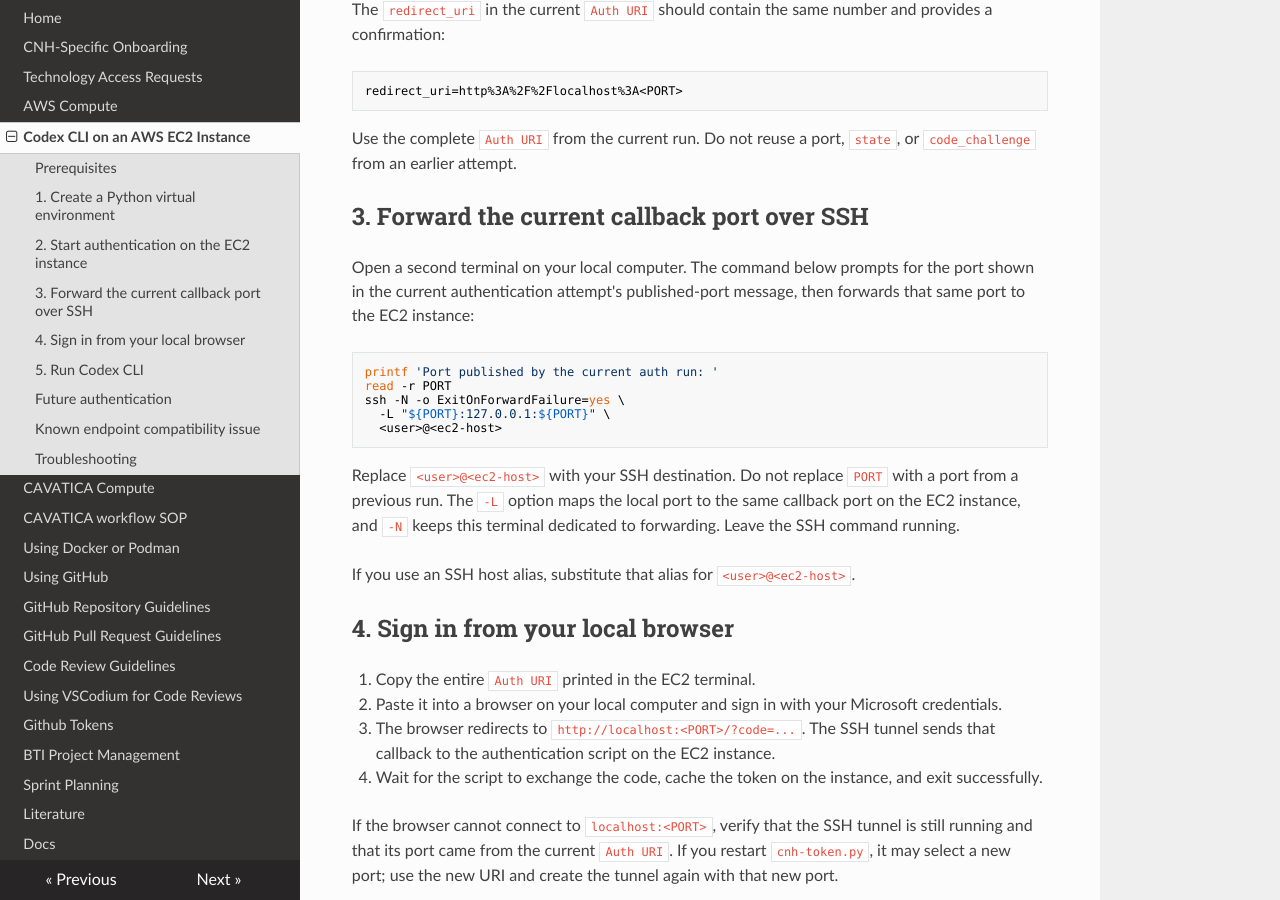
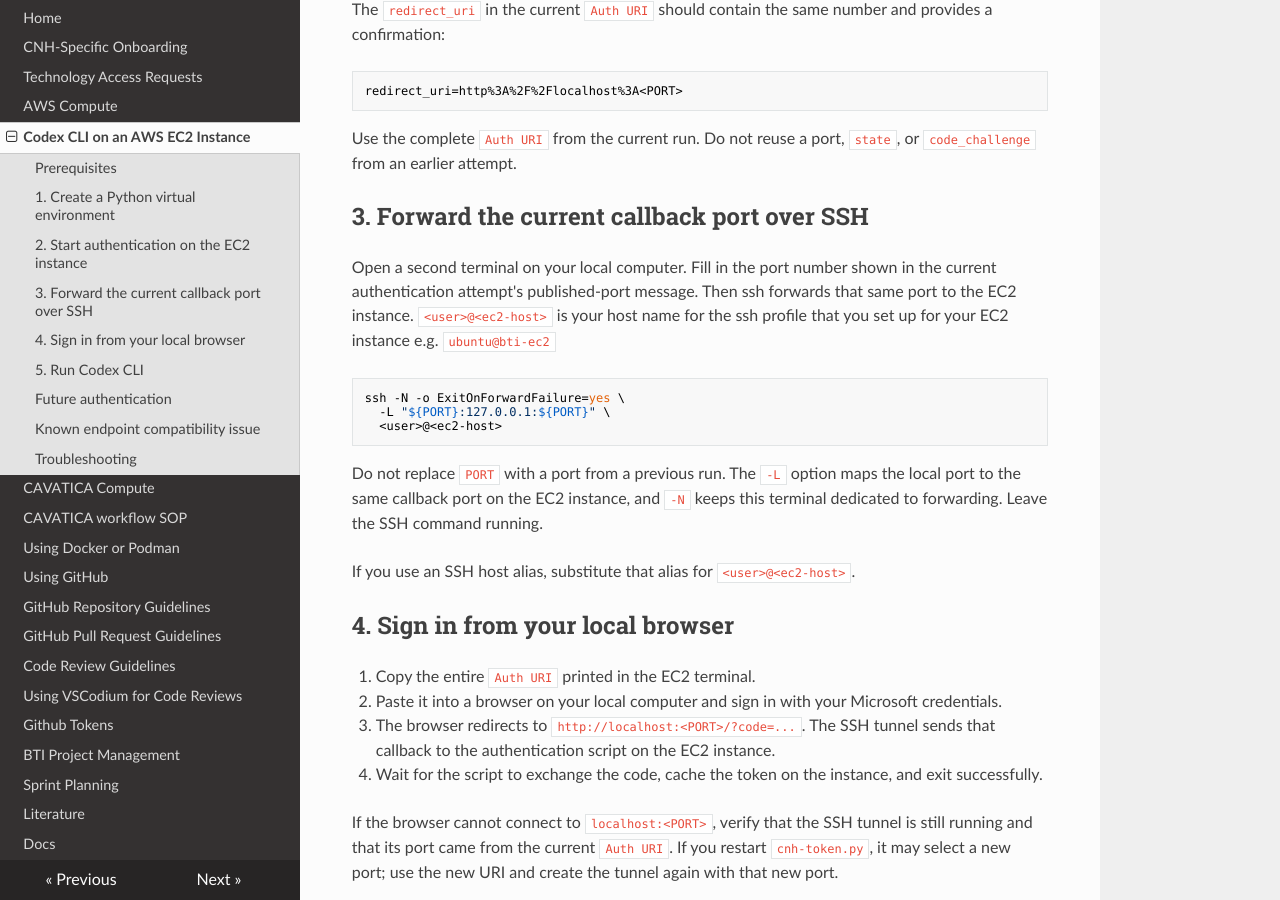
Before and after one commit to childrens-bti/bti-bfx-docs, an MkDocs documentation site: the page built from docs/codex-cli-ec2.md, in a window 1280 px wide and 900 px high, scrolled down 1626 px. Built offline with MkDocs 1.6.1, drawn with Linux system fonts in a browser that asks for light colours; nearby versions of some CDN libraries.

Commit message:
made instructions more explicit

````diff
--- a/docs/codex-cli-ec2.md
+++ b/docs/codex-cli-ec2.md
@@ -88,22 +88,15 @@ or `code_challenge` from an earlier attempt.
 
 ## 3. Forward the current callback port over SSH
 
-Open a second terminal on your local computer. The command below prompts for
-the port shown in the current authentication attempt's published-port message,
-then forwards that same port to the EC2 instance:
+Open a second terminal on your local computer. Fill in the port number shown in the current authentication attempt's published-port message. Then ssh forwards that same port to the EC2 instance. `<user>@<ec2-host>` is your host name for the ssh profile that you set up for your EC2 instance e.g. `ubuntu@bti-ec2`
 
 ```bash
-printf 'Port published by the current auth run: '
-read -r PORT
 ssh -N -o ExitOnForwardFailure=yes \
   -L "${PORT}:127.0.0.1:${PORT}" \
   <user>@<ec2-host>
 ```
 
-Replace `<user>@<ec2-host>` with your SSH destination. Do not replace `PORT`
-with a port from a previous run. The `-L` option maps the local port to the
-same callback port on the EC2 instance, and `-N` keeps this terminal dedicated
-to forwarding. Leave the SSH command running.
+Do not replace `PORT` with a port from a previous run. The `-L` option maps the local port to the same callback port on the EC2 instance, and `-N` keeps this terminal dedicated to forwarding. Leave the SSH command running.
 
 If you use an SSH host alias, substitute that alias for `<user>@<ec2-host>`.
 
````
